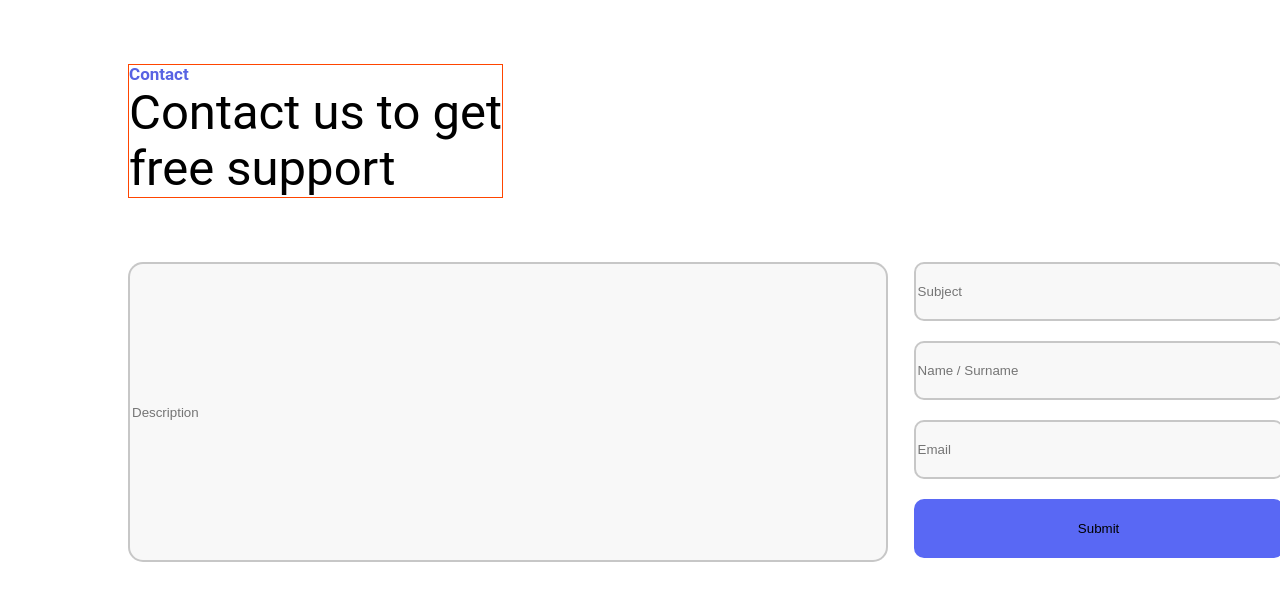
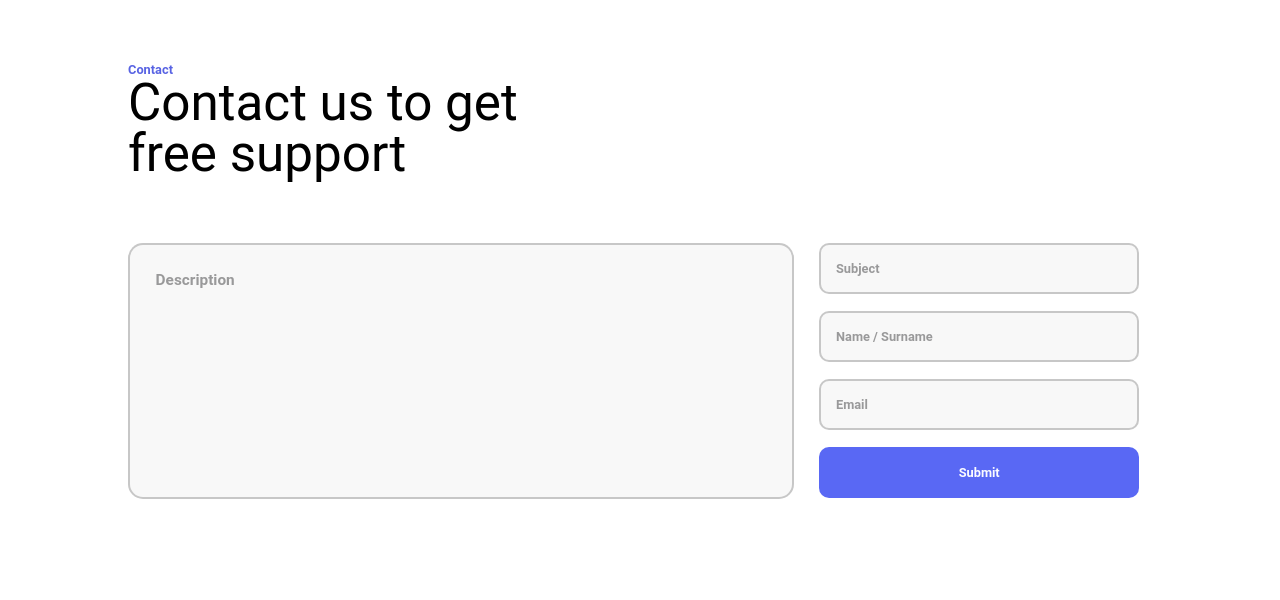
Before and after one commit to andriagulbiani/Lecture-N11, a plain HTML site: page index.html in a window 1280 px wide. Drawn offline with Linux system fonts and the light colour scheme.

Commit message:
finished input section

```diff
--- a/css/style.css
+++ b/css/style.css
@@ -1,20 +1,17 @@
 .header-text {
     margin: 5vw 0vw 5vw 10vw;
-    border: solid 1px orangered;
 
     p {
         font-family: "Roboto", sans-serif;
         font-weight: 700;
-        font-size: 17px;
-        line-height: 19.55px;
+        font-size: 1vw;
         color: #5863E3;
     }
 
     h1 {
         font-family: "Roboto", sans-serif;
         font-weight: 400;
-        font-size: 49px;
-        line-height: 56.35px;
+        font-size: 4vw;
         color: #000000;
     }
 }
@@ -28,38 +25,68 @@ form {
     margin-right: 2vw;
 
     input {
-        width: 760px;
-        height: 300px;
+        width: 52vw;
+        height: 20vw;
         background-color: #F8F8F8;
         border: solid 2px #00000033;
         border-radius: 15px;
+    }
+
+    ::placeholder {
+        position: absolute;
+        font-family: "Roboto", sans-serif;
+        font-weight: 700;
+        font-size: 1.2vw;
+        color: #99999A;
+        top: 2vw;
+        left: 2vw;
+    }
+
+    :focus {
+        outline: none;
     }
 }
 
 .login-div {
     display: flex;
     flex-direction: column;
-    max-width: 370px;
+    max-width: 25vw;
 
     input {
         border-radius: 10px;
         background-color: #F8F8F8;
         border: solid 2px #00000033;
-        width: 370px;
-        height: 59px;
+        width: 25vw;
+        height: 4vw;
     }
 
     .submit {
         background-color: #5968F4;
         border: none;
+        font-family: "Roboto", sans-serif;
+        font-weight: 700;
+        font-size: 1vw;
+        color: #FBFBFF;
     }
 
     .name {
-        margin-top: 20px;
+        margin-top: 1.3vw;
     }
 
     .mail {
-        margin-top: 20px;
-        margin-bottom: 20px;
+        margin-top: 1.3vw;
+        margin-bottom: 1.3vw;
+    }
+
+    ::placeholder {
+        font-family: "Roboto", sans-serif;
+        font-weight: 700;
+        font-size: 1vw;
+        color: #99999A;
+        padding: 1vw;
+    }
+
+    :focus {
+        outline: none;
     }
 }
```
